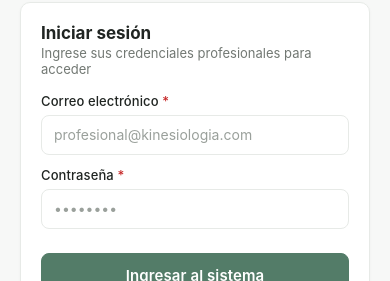
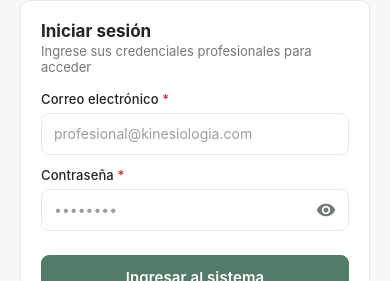
Before and after one commit to SuarezLeonel/kinesiologia, a React Native app in the folder frontend/: screen /Auth in a window 390 px wide. Shown: the part 288-569 px from the top of the page. Built offline with nearby package versions, Linux system fonts and the light colour scheme; no server answers.

Commit message:
feat(ui): agregar boton para alternar visibilidad de contrasena con iconos de Google Fonts

```diff
--- a/frontend/src/components/ui/Input.tsx
+++ b/frontend/src/components/ui/Input.tsx
@@ -3,11 +3,13 @@ import {
   View,
   Text,
   TextInput,
+  TouchableOpacity,
   StyleSheet,
   TextInputProps,
   StyleProp,
   ViewStyle
 } from 'react-native';
+import { MaterialIcons } from '@expo/vector-icons';
 import { useAppTheme } from '../../theme/ThemeContext';
 import { spacing, radii, typography, controlHeights } from '../../theme/tokens';
 
@@ -16,6 +18,8 @@ interface InputProps extends TextInputProps {
   error?: string;
   helperText?: string;
   required?: boolean;
+  isPassword?: boolean;
+  rightAction?: React.ReactNode;
   containerStyle?: StyleProp<ViewStyle>;
 }
 
@@ -24,16 +28,20 @@ export const Input: React.FC<InputProps> = ({
   error,
   helperText,
   required = false,
+  isPassword = false,
+  rightAction,
   containerStyle,
   style,
   onFocus,
   onBlur,
   multiline,
   numberOfLines,
+  secureTextEntry,
   ...rest
 }) => {
   const { theme } = useAppTheme();
   const [isFocused, setIsFocused] = useState(false);
+  const [showPassword, setShowPassword] = useState(false);
 
   const handleFocus = (e: any) => {
     setIsFocused(true);
@@ -62,12 +70,19 @@ export const Input: React.FC<InputProps> = ({
         </View>
       )}
 
+      <View
+        style={[
+          styles.inputWrapper,
+          {
+            backgroundColor: theme.surface,
+            borderColor
+          }
+        ]}
+      >
         <TextInput
           style={[
             styles.input,
             {
-            backgroundColor: theme.surface,
-            borderColor,
               color: theme.text,
               height: multiline ? (numberOfLines ? numberOfLines * 24 + 16 : 80) : controlHeights.md,
               textAlignVertical: multiline ? 'top' : 'center',
@@ -80,8 +95,27 @@ export const Input: React.FC<InputProps> = ({
           onBlur={handleBlur}
           multiline={multiline}
           numberOfLines={numberOfLines}
+          secureTextEntry={isPassword ? !showPassword : secureTextEntry}
           {...rest}
         />
+
+        {isPassword && (
+          <TouchableOpacity
+            style={styles.iconButton}
+            onPress={() => setShowPassword(!showPassword)}
+            accessibilityLabel={showPassword ? 'Ocultar contraseña' : 'Ver contraseña'}
+            accessibilityRole="button"
+          >
+            <MaterialIcons
+              name={showPassword ? 'visibility-off' : 'visibility'}
+              size={20}
+              color={theme.textSecondary}
+            />
+          </TouchableOpacity>
+        )}
+
+        {rightAction && <View style={styles.iconButton}>{rightAction}</View>}
+      </View>
 
       {error ? (
         <Text style={[styles.errorText, { color: theme.error }]}>{error}</Text>
@@ -104,11 +138,23 @@ const styles = StyleSheet.create({
     fontWeight: typography.fontWeight.medium,
     letterSpacing: 0.1
   },
-  input: {
+  inputWrapper: {
+    flexDirection: 'row',
+    alignItems: 'center',
     borderRadius: radii.md,
     borderWidth: 1,
+    overflow: 'hidden'
+  },
+  input: {
+    flex: 1,
     paddingHorizontal: spacing.md,
     fontSize: typography.fontSize.base
+  },
+  iconButton: {
+    paddingHorizontal: spacing.md,
+    height: '100%',
+    justifyContent: 'center',
+    alignItems: 'center'
   },
   errorText: {
     fontSize: typography.fontSize.xs,
--- a/frontend/src/screens/LoginScreen.tsx
+++ b/frontend/src/screens/LoginScreen.tsx
@@ -98,7 +98,7 @@ export const LoginScreen = () => {
                 onChangeText={onChange}
                 onBlur={onBlur}
                 error={errors.password?.message}
-                secureTextEntry
+                isPassword
                 required
               />
             )}
```
Lines whose indentation alone changed are shown as unchanged.
